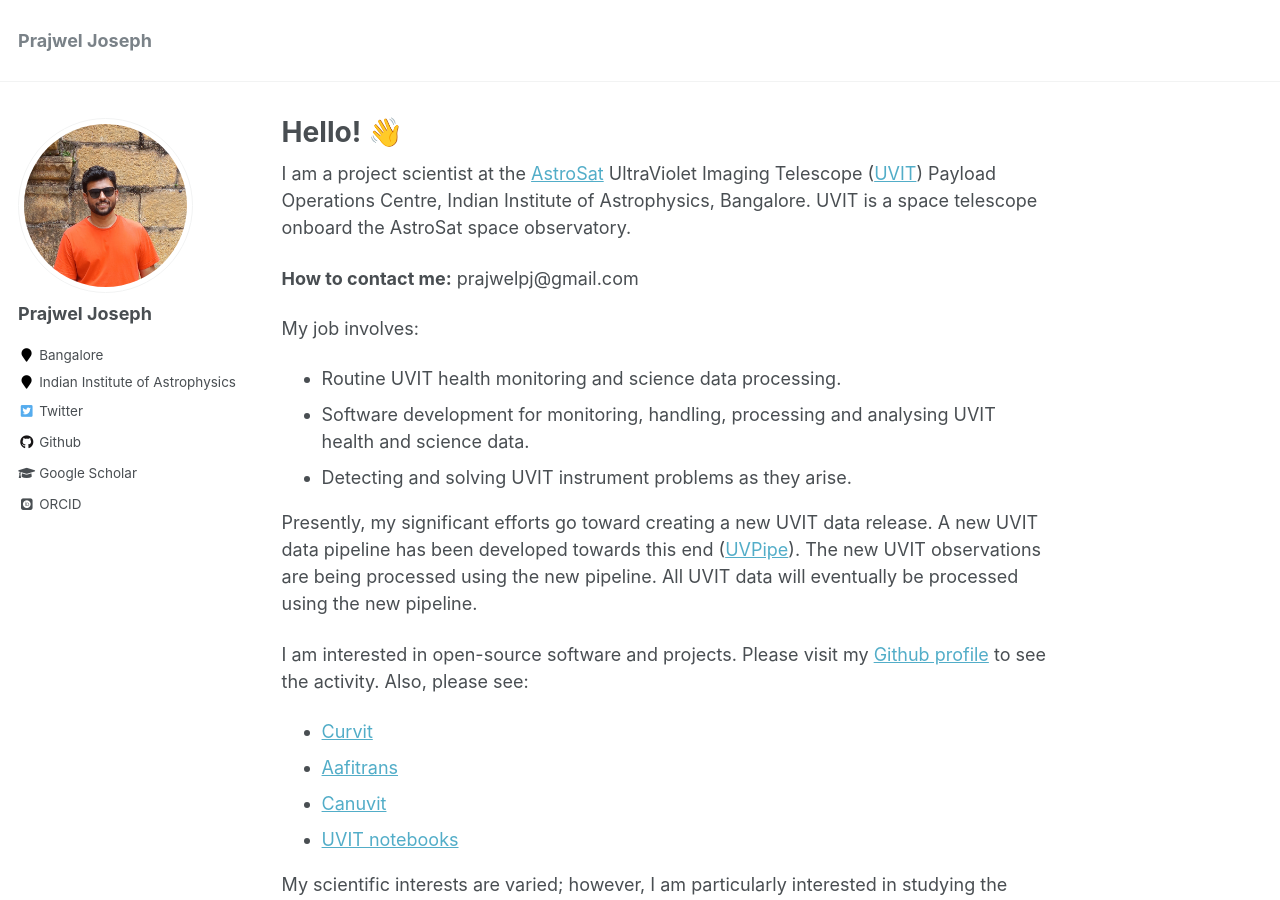
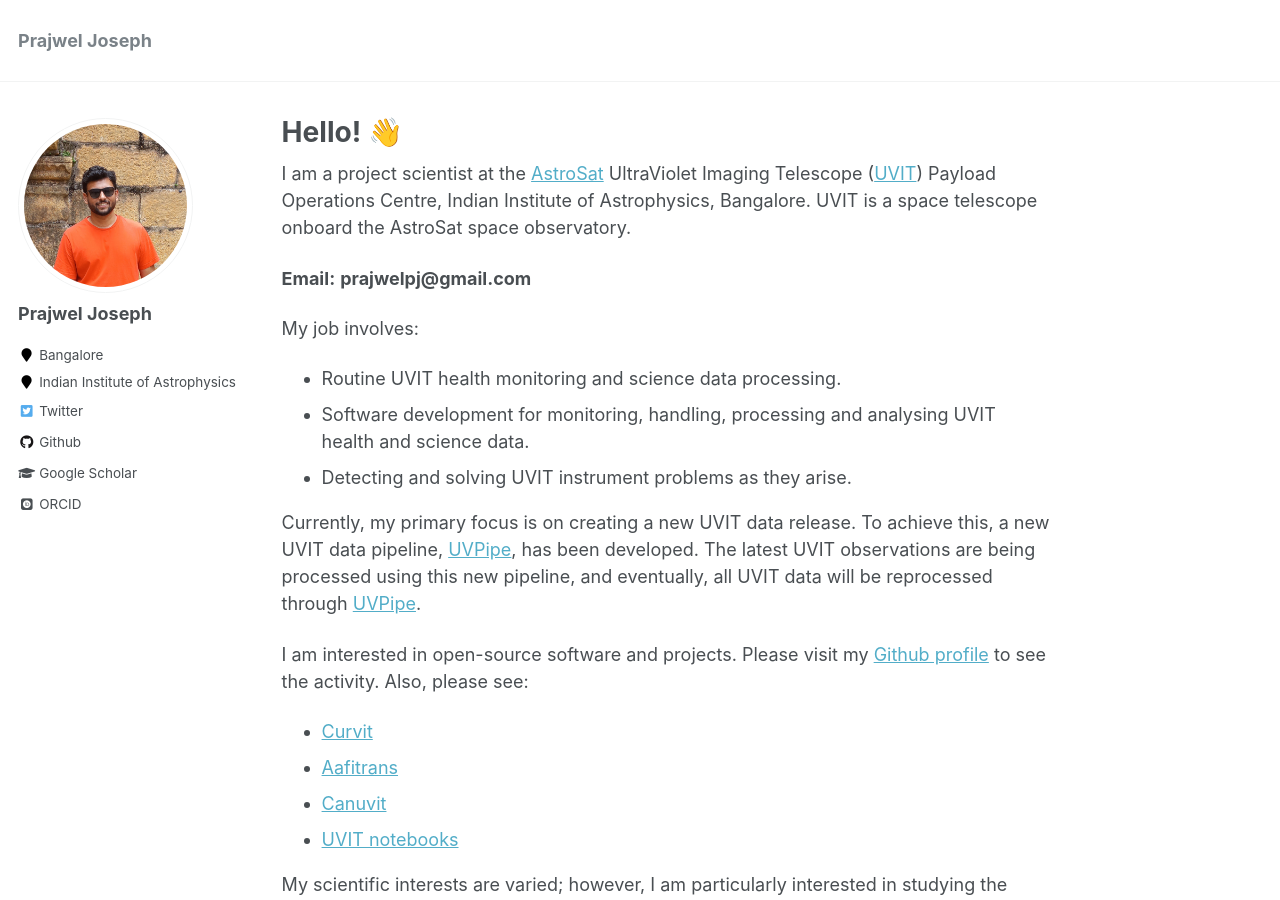
Before and after one commit to prajwel/prajwel.github.io, a Jekyll site: the page built from _pages/about.md, in a window 1280 px wide and 900 px high. Built offline with Jekyll 4.4.1, drawn with Linux system fonts in a browser that asks for light colours; some web fonts are replaced; comment, search, counter and statistics services are not loaded.

Commit message:
Update about.md

```diff
--- a/_pages/about.md
+++ b/_pages/about.md
@@ -10,14 +10,15 @@ redirect_from:
 
 I am a project scientist at the <a href="https://en.wikipedia.org/wiki/AstroSat">AstroSat</a> UltraViolet Imaging Telescope (<a href="https://www.iiap.res.in/projects/uvit/">UVIT</a>) Payload Operations Centre, Indian Institute of Astrophysics, Bangalore. UVIT is a space telescope onboard the AstroSat space observatory.
 
-**How to contact me:** &#112;&#114;&#97;&#106;&#119;&#101;&#108;&#112;&#106;&#64;&#103;&#109;&#97;&#105;&#108;&#46;&#99;&#111;&#109;
+**&#69;&#109;&#97;&#105;&#108;:** **&#112;&#114;&#97;&#106;&#119;&#101;&#108;&#112;&#106;&#64;&#103;&#109;&#97;&#105;&#108;&#46;&#99;&#111;&#109;**
 
 My job involves:
 * Routine UVIT health monitoring and science data processing.
 * Software development for monitoring, handling, processing and analysing UVIT health and science data.
 * Detecting and solving UVIT instrument problems as they arise.
 
-Presently, my significant efforts go toward creating a new UVIT data release. A new UVIT data pipeline has been developed towards this end (<a href="https://github.com/prajwel/UVPipe">UVPipe</a>). The new UVIT observations are being processed using the new pipeline. All UVIT data will eventually be processed using the new pipeline.
+Currently, my primary focus is on creating a new UVIT data release. To achieve this, a new UVIT data pipeline, <a href="https://github.com/prajwel/UVPipe">UVPipe</a>, has been developed. The latest UVIT observations are being processed using this new pipeline, and eventually, all UVIT data will be reprocessed through <a href="https://github.com/prajwel/UVPipe">UVPipe</a>.
+
 
 I am interested in open-source software and projects. Please visit my <a href="https://github.com/prajwel">Github profile</a> to see the activity. Also, please see:
 * <a href="https://github.com/prajwel/curvit">Curvit</a>
```
